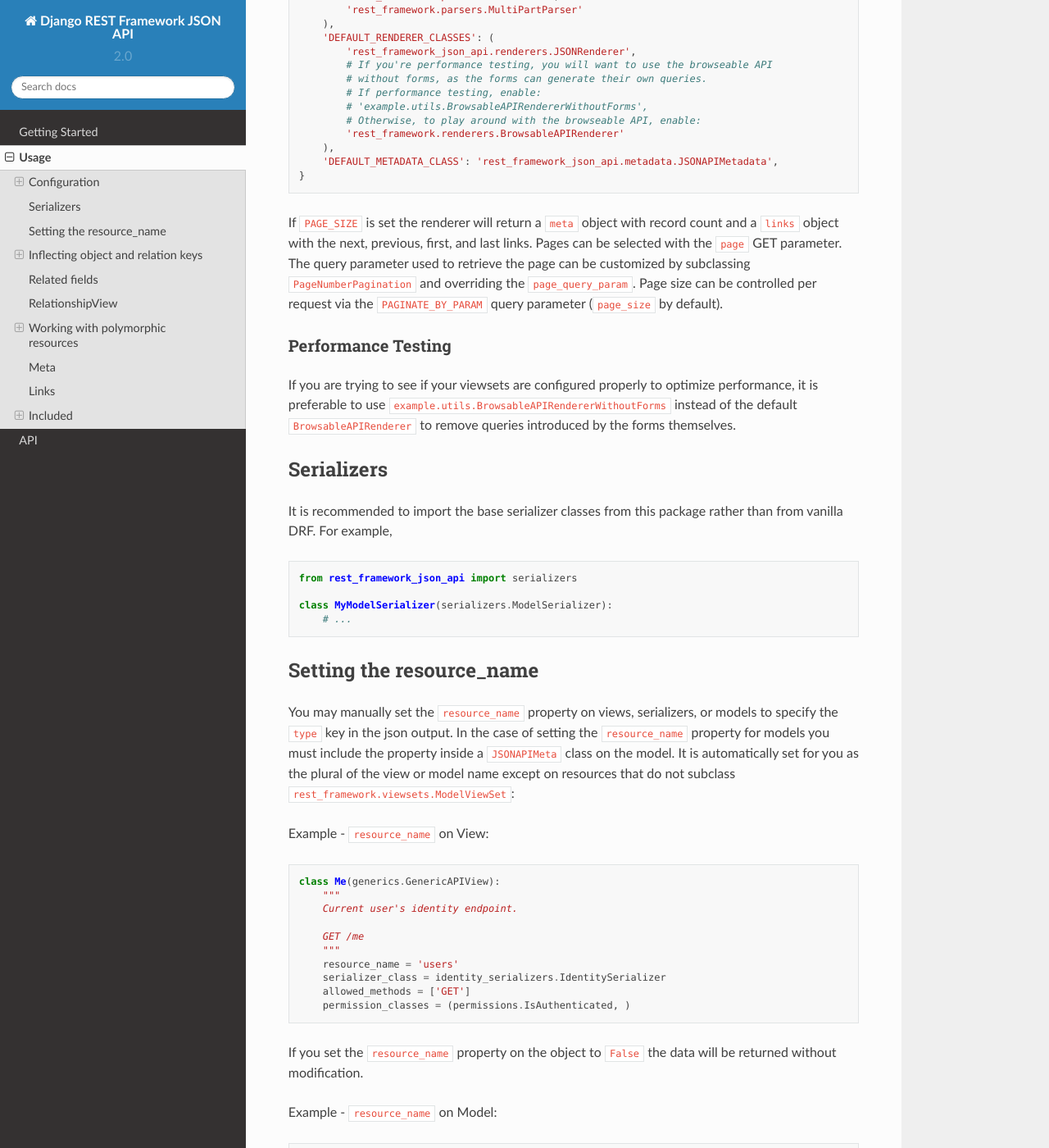
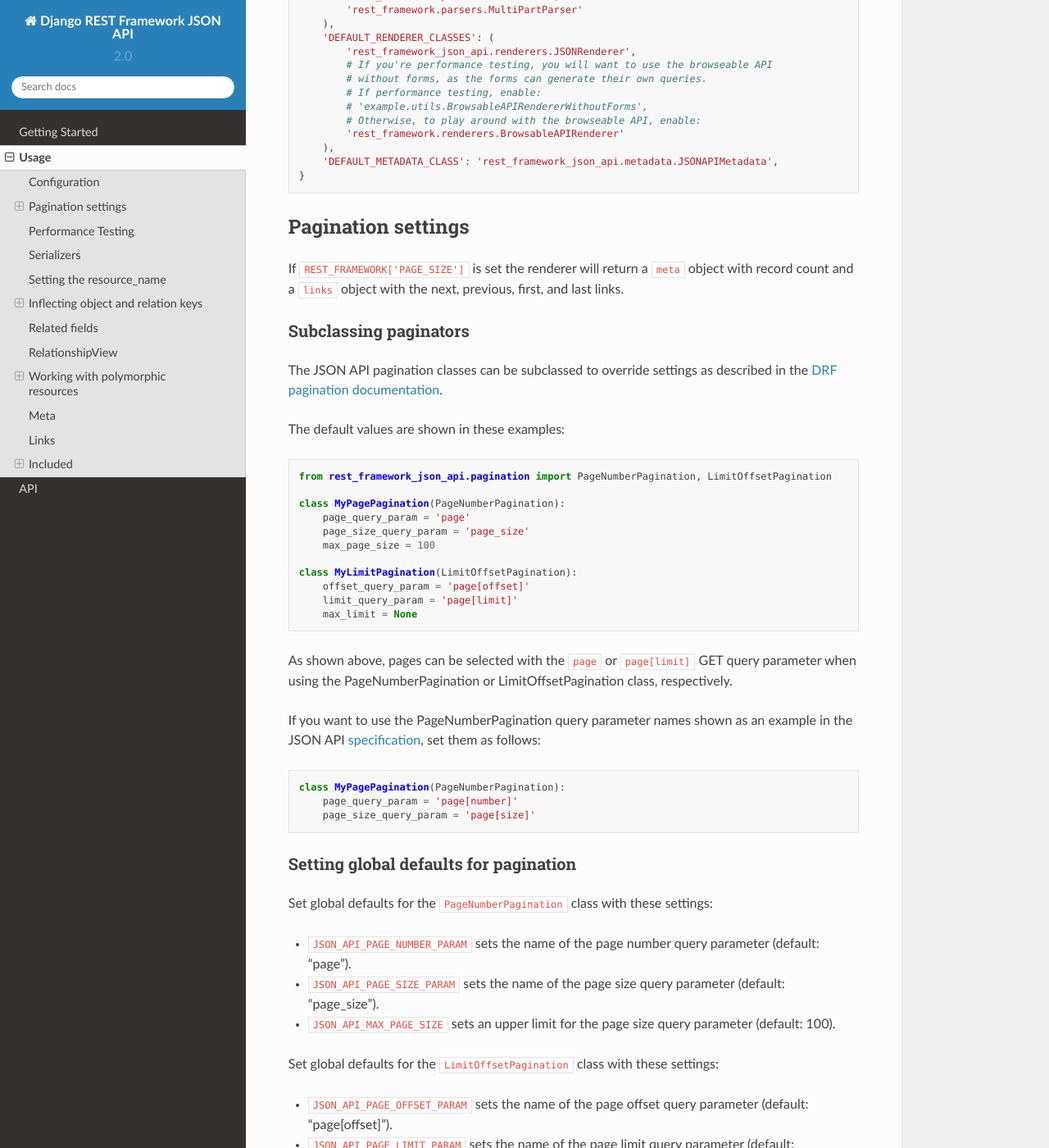
Before and after one commit to django-json-api/django-rest-framework-json-api, a Sphinx documentation site: the page built from docs/usage.md, in a window 1280 px wide and 1400 px high, scrolled down 578 px. Shown: the whole window at 82% size. Built offline with Sphinx 7.4.7 and the Read the Docs theme 2.0.0, drawn with Linux system fonts in a browser that asks for light colours; some of the changed text lies outside the part shown.

Commit message:
Add configurable pagination query parameter names.

````diff
--- a/docs/usage.md
+++ b/docs/usage.md
@@ -34,14 +34,65 @@
 }
 ```
 
-If `PAGE_SIZE` is set the renderer will return a `meta` object with
+### Pagination settings
+
+If `REST_FRAMEWORK['PAGE_SIZE']` is set the renderer will return a `meta` object with
 record count and a `links` object with the next, previous, first, and last links.
-Pages can be selected with the `page` GET parameter. The query parameter used to
-retrieve the page can be customized by subclassing `PageNumberPagination` and
-overriding the `page_query_param`.  Page size can be controlled per request via
-the `PAGINATE_BY_PARAM` query parameter (`page_size` by default).
 
-#### Performance Testing
+#### Subclassing paginators
+
+The JSON API pagination classes can be subclassed to override settings as
+described in the [DRF pagination documentation](http://www.django-rest-framework.org/api-guide/pagination/).
+
+The default values are shown in these examples:
+
+```python
+from rest_framework_json_api.pagination import PageNumberPagination, LimitOffsetPagination
+
+class MyPagePagination(PageNumberPagination):
+    page_query_param = 'page'
+    page_size_query_param = 'page_size'
+    max_page_size = 100
+
+class MyLimitPagination(LimitOffsetPagination):
+    offset_query_param = 'page[offset]'
+    limit_query_param = 'page[limit]'
+    max_limit = None
+```
+
+As shown above, pages can be selected with the `page` or `page[limit]` GET query parameter when using
+the PageNumberPagination or LimitOffsetPagination class, respectively.
+
+If you want to use the PageNumberPagination query parameter names shown
+as an example in the JSON API [specification](http://jsonapi.org/format/#fetching-pagination),
+set them as follows:
+```python
+class MyPagePagination(PageNumberPagination):
+    page_query_param = 'page[number]'
+    page_size_query_param = 'page[size]'
+```
+
+#### Setting global defaults for pagination
+
+Set global defaults for the `PageNumberPagination` class with these settings:
+- `JSON_API_PAGE_NUMBER_PARAM` sets the name of the page number query parameter (default: "page").
+- `JSON_API_PAGE_SIZE_PARAM` sets the name of the page size query parameter (default: "page_size").
+- `JSON_API_MAX_PAGE_SIZE` sets an upper limit for the page size query parameter (default: 100).
+
+Set global defaults for the `LimitOffsetPagination` class with these settings:
+- `JSON_API_PAGE_OFFSET_PARAM` sets the name of the page offset query parameter (default: "page\[offset\]").
+- `JSON_API_PAGE_LIMIT_PARAM` sets the name of the page limit query parameter (default: "page\[limit\]").
+- `JSON_API_MAX_PAGE_LIMIT` sets an upper limit for the page limit query parameter (default: None).
+
+If you want to set the default PageNumberPagination query parameter names shown
+as an example in the JSON API [specification](http://jsonapi.org/format/#fetching-pagination),
+set them as follows:
+```python
+JSON_API_PAGE_NUMBER_PARAM = 'page[number]'
+JSON_API_PAGE_SIZE_PARAM = 'page[size]'
+```
+
+### Performance Testing
 
 If you are trying to see if your viewsets are configured properly to optimize performance,
 it is preferable to use `example.utils.BrowsableAPIRendererWithoutForms` instead of the default `BrowsableAPIRenderer`
@@ -606,6 +657,7 @@
 slow your database to crawl.
 
 The prefetch_related case will issue 4 queries, but they will be small and fast queries.
+
 <!--
 ### Relationships
 ### Errors
````
Also changed, not shown: 1 other file.
